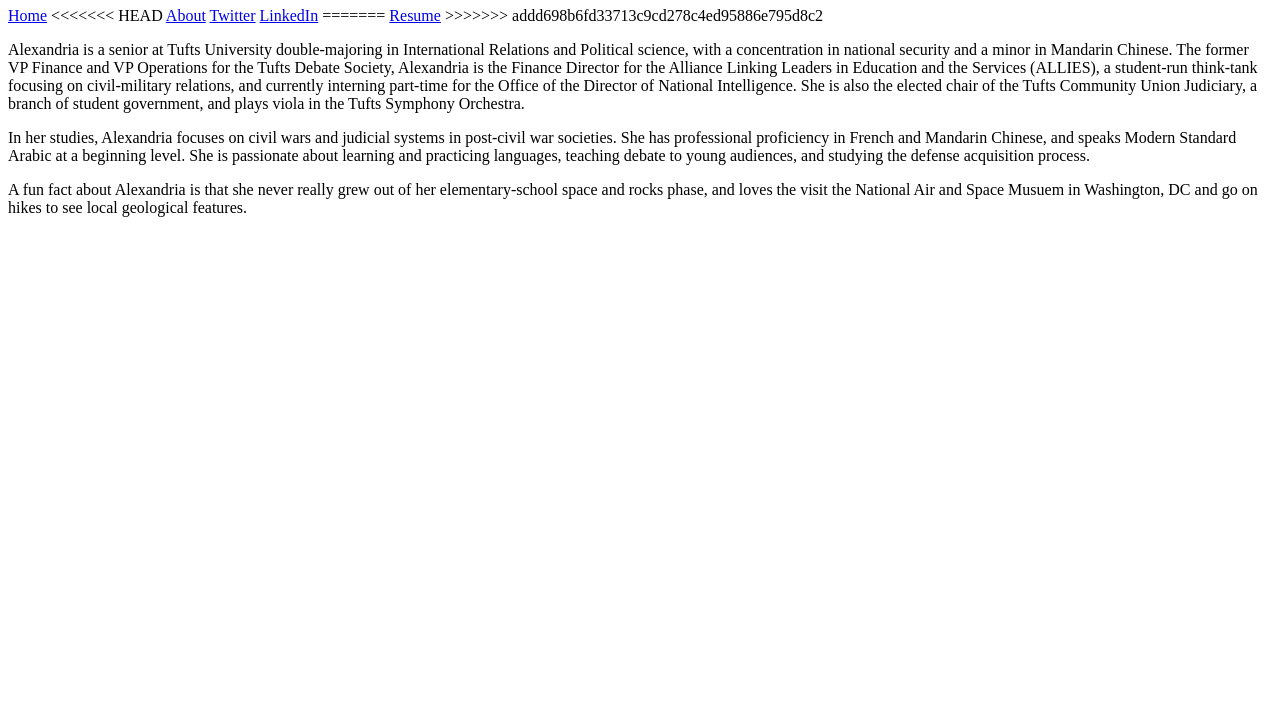
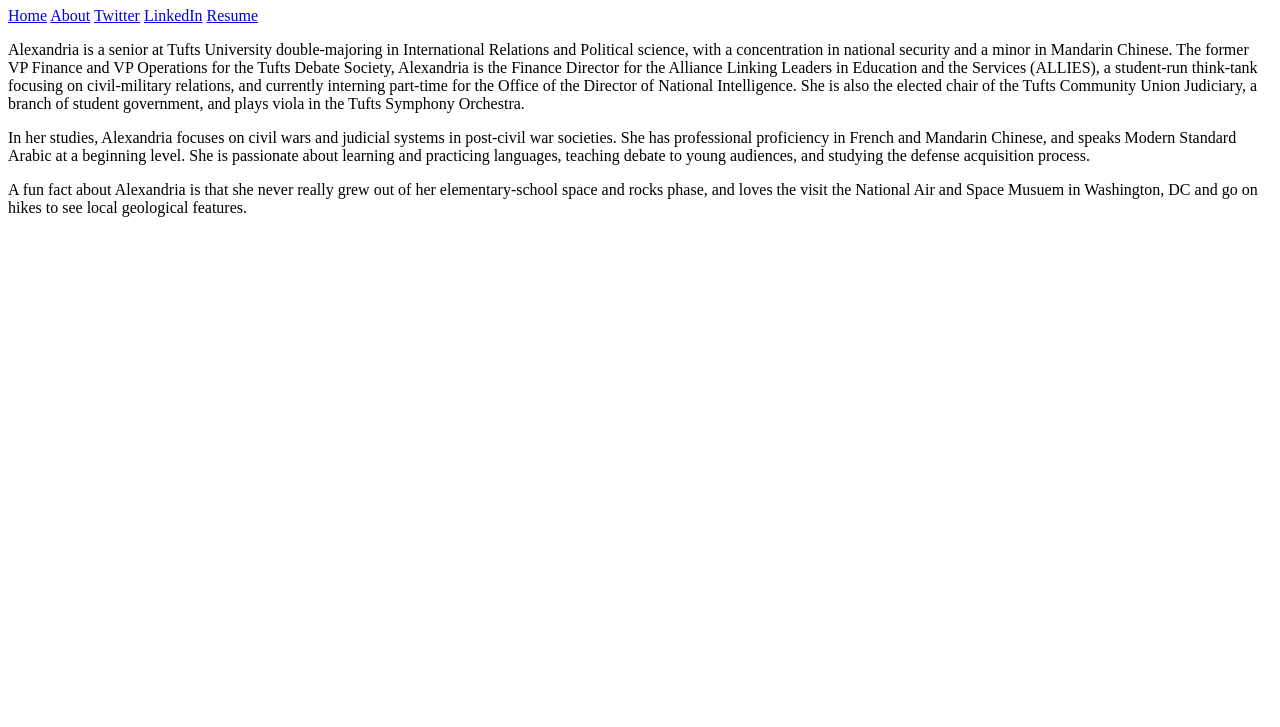
Before and after one commit to ahayma01/ahayma01.github.io, a plain HTML site: page bio.html in a window 1280 px wide. Shown: the part 73-800 px from the top of the page. Drawn offline with Linux system fonts and the light colour scheme.

Commit message:
Got rid of earlier commit errors

```diff
--- a/bio.html
+++ b/bio.html
@@ -9,13 +9,10 @@
 	<h1>About Alexandria</h1>
 	<div class="topbar">
 		<a href="index.html">Home</a>
-<<<<<<< HEAD
 		<a href="bio.html">About</a>
 		<a href="https://twitter.com/alexnhayman">Twitter</a>
 		<a href="https://www.linkedin.com/in/alexandriahayman/">LinkedIn</a>
-=======
 		<a href="resume.html">Resume</a>
->>>>>>> addd698b6fd33713c9cd278c4ed95886e795d8c2
 	</div>
 	<p>Alexandria is a senior at Tufts University double-majoring in International Relations and Political science, with a concentration in national security and a minor in Mandarin Chinese. The former VP Finance and VP Operations for the Tufts Debate Society, Alexandria is the Finance Director for the Alliance Linking Leaders in Education and the Services (ALLIES), a student-run think-tank focusing on civil-military relations, and currently interning part-time for the Office of the Director of National Intelligence. She is also the elected chair of the Tufts Community Union Judiciary, a branch of student government, and plays viola in the Tufts Symphony Orchestra.</p>
 
```
